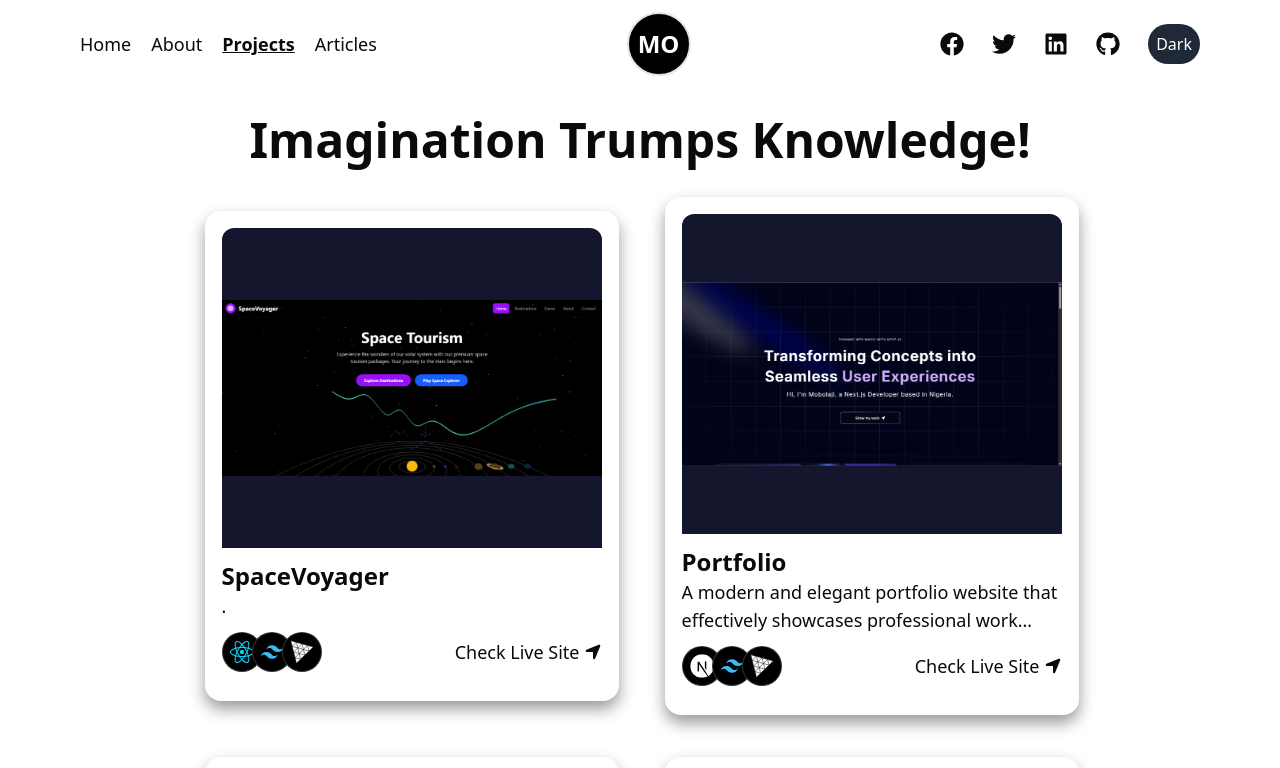
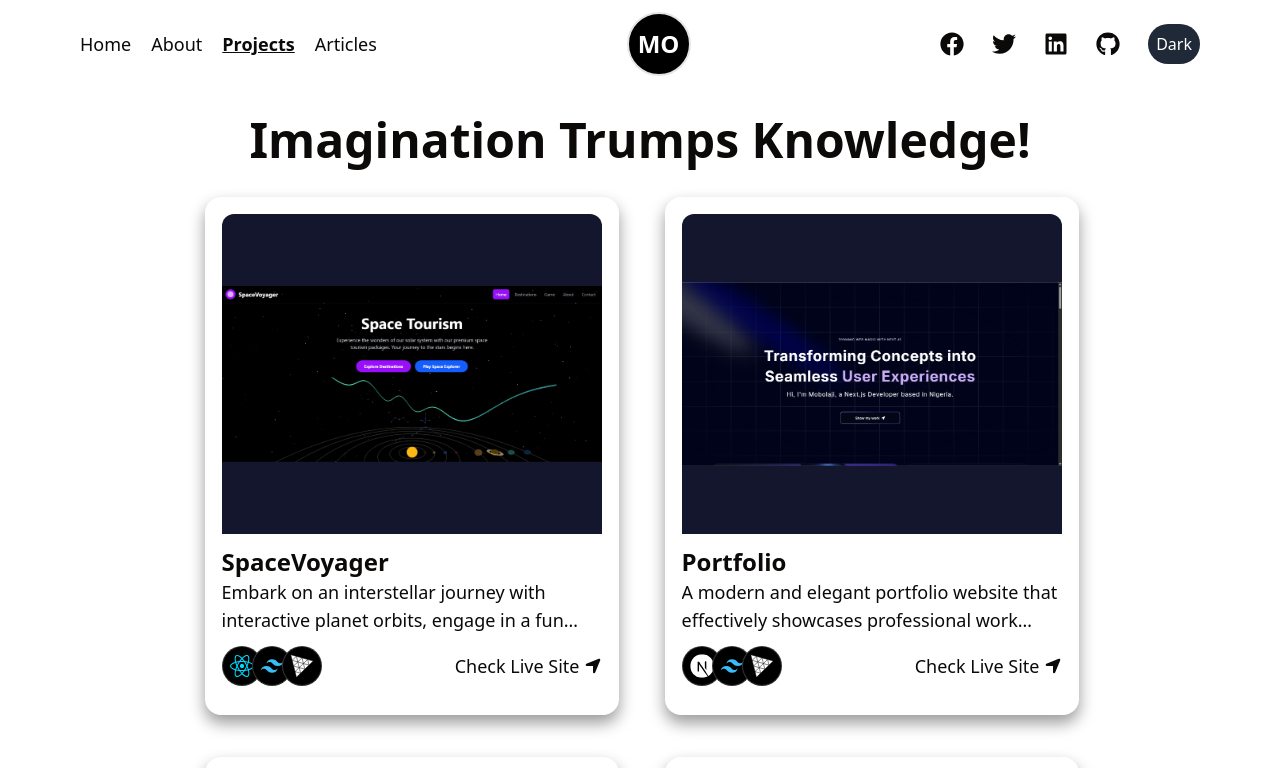
Before and after one commit to mobolaji22/Portfolio_v2, a Next.js app: page /Projects in a window 1280 px wide. Shown: the top 768 px of the page. Built offline with nearby package versions, Linux system fonts and the light colour scheme.

Commit message:
fix: des for space

```diff
--- a/data/index.js
+++ b/data/index.js
@@ -73,7 +73,7 @@ export const projects = [
   {
     id: 1,
     title: "SpaceVoyager",
-    des: ".",
+    des: "Embark on an interstellar journey with interactive planet orbits, engage in a fun space-themed mini-game, and discover fascinating fun facts about our universe.",
     img: "/images/projects/space_torism-project.png",
     iconLists: ["/re.svg", "/tail.svg", "/three.svg"],
     link: "https://space-voyager.vercel.app/",
```
